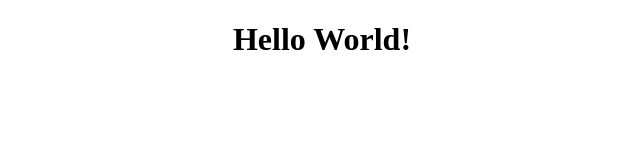
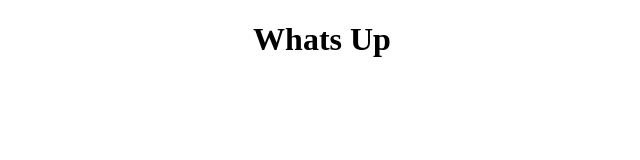
Before and after one commit to es314/git-adapter-test, a website: page public/index.html in a window 1280 px wide. Shown: the whole page, without its empty margins (318-958 px from the left). Drawn offline with Linux system fonts and the light colour scheme.

Commit message:
Update index.html

```diff
--- a/public/index.html
+++ b/public/index.html
@@ -15,7 +15,7 @@
 
 <body>
 <div style="text-align: center;">
-<h1>Hello World!</h1>
+<h1>Whats Up</h1>
 </div>
 </body>
 </html>
```
